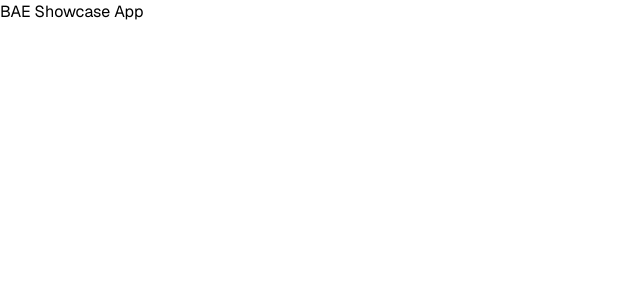
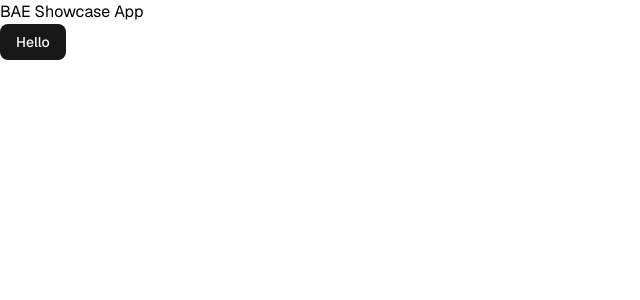
Before and after one commit to bibhashdash/bae-showcase, a Next.js app: page / in a window 1280 px wide. Shown: the top 300 px of the page, without its empty margins (0-640 px from the left). Built offline with nearby package versions, Linux system fonts and the light colour scheme.

Commit message:
testing ui library rendering

```diff
--- a/src/app/page.tsx
+++ b/src/app/page.tsx
@@ -1,8 +1,11 @@
+import {Button} from "@/components/ui/button";
+
 export default function Home() {
   return (
     <div className="flex min-h-screen items-center justify-center bg-zinc-50 font-sans">
-      <main className="flex min-h-screen w-full flex-col items-center justify-between bg-white sm:items-start">
+      <main className="flex w-full h-screen flex-col bg-white sm:items-start">
        <p className="text-black">BAE Showcase App</p>
+          <Button>Hello</Button>
       </main>
     </div>
   );
```
